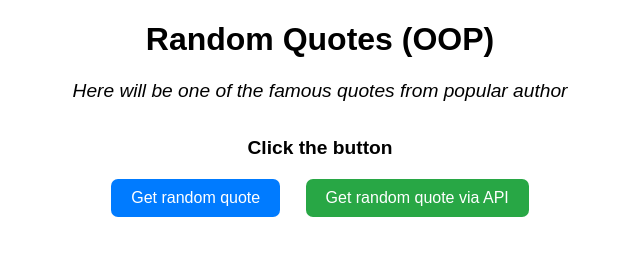
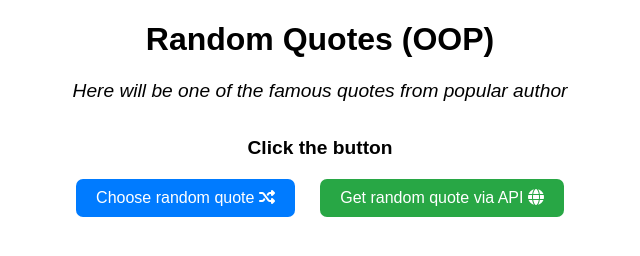
Before and after one commit to alexmotalex/random-quotes-oop, a plain HTML site: page index.html in a window 1280 px wide. Shown: the whole page, without its empty margins (320-960 px from the left). Drawn offline with Linux system fonts and the light colour scheme.

Commit message:
Add fa icons for both buttons

```diff
--- a/index.html
+++ b/index.html
@@ -19,10 +19,10 @@
         </p>
         <p id="quote-author" class="quote-author">Click the button</p>
         <button id="random-quote-btn" class="btn btn-primary">
-          Get random quote
+          Choose random quote <i class="fas fa-random"></i>
         </button>
         <button id="random-quote-api-btn" class="btn btn-secondary">
-          Get random quote via API
+          Get random quote via API <i class="fas fa-globe"></i>
         </button>
       </div>
     </div>
```
